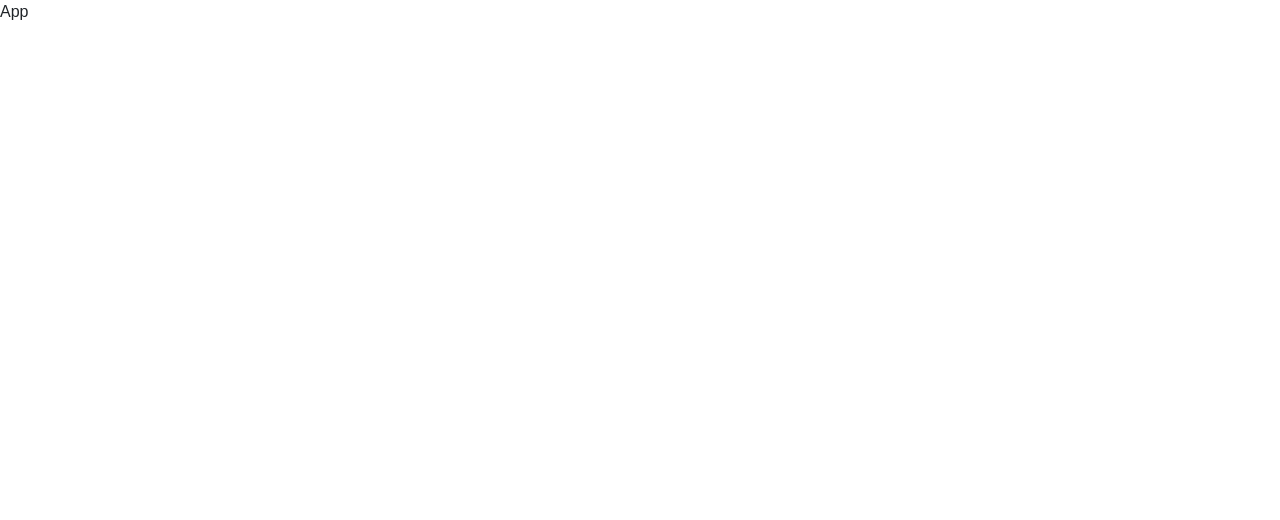
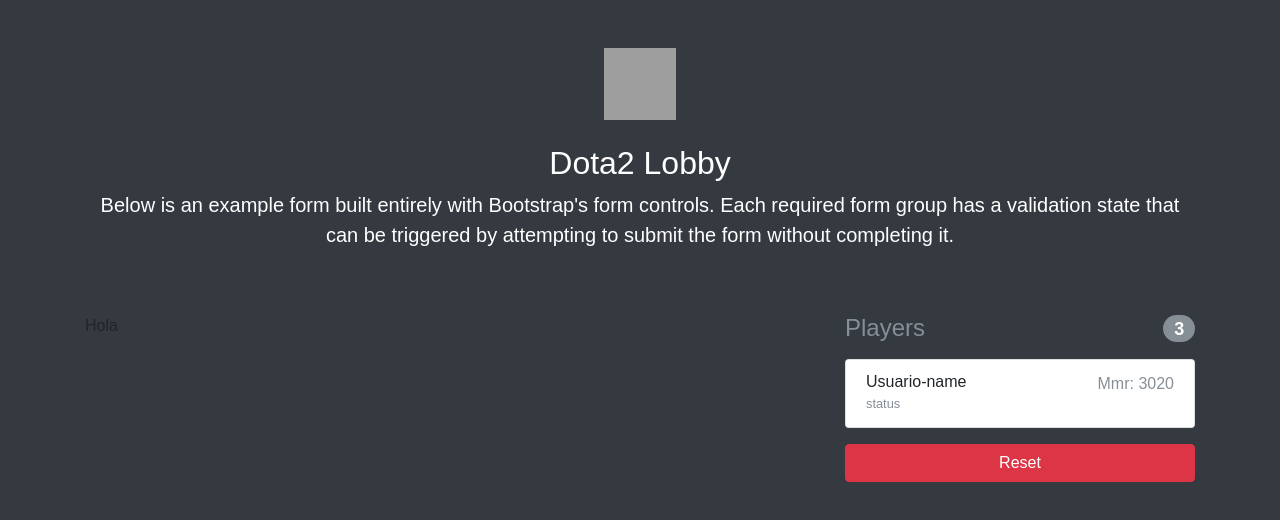
Before and after one commit to joshnavdev/lobby-dota2, a React app: page / in a window 1280 px wide. Built offline with nearby package versions, Linux system fonts and the light colour scheme; grey boxes are pictures that could not be loaded.

Commit message:
add style and players table

```diff
--- a/package.json
+++ b/package.json
@@ -11,6 +11,7 @@
     "react-redux": "^5.0.7",
     "react-scripts": "1.1.4",
     "redux": "^3.7.2",
+    "redux-logger": "^3.0.6",
     "redux-thunk": "^2.2.0",
     "socket.io": "^2.1.0",
     "socket.io-client": "^2.1.0"
--- a/public/index.html
+++ b/public/index.html
@@ -9,7 +9,7 @@
       homescreen on Android. See https://developers.google.com/web/fundamentals/engage-and-retain/web-app-manifest/
     -->
     <link rel="manifest" href="%PUBLIC_URL%/manifest.json">
-    <link rel="shortcut icon" href="%PUBLIC_URL%/favicon.ico">
+    <link rel="shortcut icon" href="https://orig00.deviantart.net/97fe/f/2013/332/c/4/dota_2_icon_by_benashvili-d6w0695.png">
     <link rel="stylesheet" href="https://maxcdn.bootstrapcdn.com/bootstrap/4.0.0-beta.2/css/bootstrap.min.css" integrity="sha384-PsH8R72JQ3SOdhVi3uxftmaW6Vc51MKb0q5P2rRUpPvrszuE4W1povHYgTpBfshb" crossorigin="anonymous">
     <!--
       Notice the use of %PUBLIC_URL% in the tags above.
@@ -20,12 +20,12 @@
       work correctly both with client-side routing and a non-root public URL.
       Learn how to configure a non-root public URL by running `npm run build`.
     -->
-    <title>React App</title>
+    <title>Dota2 Loobies</title>
     <script src="https://code.jquery.com/jquery-3.2.1.slim.min.js" integrity="sha384-KJ3o2DKtIkvYIK3UENzmM7KCkRr/rE9/Qpg6aAZGJwFDMVNA/GpGFF93hXpG5KkN" crossorigin="anonymous"></script>
     <script src="https://cdnjs.cloudflare.com/ajax/libs/popper.js/1.12.3/umd/popper.min.js" integrity="sha384-vFJXuSJphROIrBnz7yo7oB41mKfc8JzQZiCq4NCceLEaO4IHwicKwpJf9c9IpFgh" crossorigin="anonymous"></script>
     <script src="https://maxcdn.bootstrapcdn.com/bootstrap/4.0.0-beta.2/js/bootstrap.min.js" integrity="sha384-alpBpkh1PFOepccYVYDB4do5UnbKysX5WZXm3XxPqe5iKTfUKjNkCk9SaVuEZflJ" crossorigin="anonymous"></script>
   </head>
-  <body>
+  <body class="bg-dark">
     <noscript>
       You need to enable JavaScript to run this app.
     </noscript>
--- a/src/components/App.js
+++ b/src/components/App.js
@@ -1,6 +1,8 @@
 import React, { Component } from 'react';
-import io from 'socket.io-client';
-import Lobby from './lobby';
+// import io from 'socket.io-client';
+// import Lobby from './lobby';
+import PlayerBox from './playerBox';
+import Header from './header';
 
 class App extends Component {
 //   constructor(props) {
@@ -56,8 +58,14 @@
 //   }
   render() {
     return (
-      <div>
-        App
+      <div className="container">
+        <Header />
+        <div className="row justify-content-center">
+          <div className="col-md-8 mb-4">
+            Hola
+          </div>
+          <PlayerBox />
+        </div>
       </div>
     );
   }
--- /dev/null
+++ b/src/components/header/index.js
@@ -0,0 +1,15 @@
+import React from 'react';
+
+const Header = props => {
+  return (
+    <div className="py-5 text-center">
+      <img className="d-block mx-auto mb-4" src="https://orig00.deviantart.net/97fe/f/2013/332/c/4/dota_2_icon_by_benashvili-d6w0695.png" alt width={72} height={72} />
+      <h2 className="text-white">Dota2 Lobby</h2>
+      <p className="lead text-white">
+        Below is an example form built entirely with Bootstrap's form controls. Each required form group has a validation state that can be triggered by attempting to submit the form without completing it.
+      </p>
+    </div>
+  );
+};
+
+export default Header;
--- /dev/null
+++ b/src/components/playerBox/PlayerList.js
@@ -0,0 +1,17 @@
+import React from 'react';
+
+const PlayerList = props => {
+  return (
+    <ul className="list-group ">
+      <li className="list-group-item d-flex justify-content-between mb-3">
+        <div>
+          <h6 className="my-0">Usuario-name</h6>
+          <small className="text-muted">status</small>
+        </div>
+        <span className="text-muted">Mmr: 3020</span>
+      </li>
+    </ul>
+  );
+};
+
+export default PlayerList;
--- /dev/null
+++ b/src/components/playerBox/index.js
@@ -0,0 +1,17 @@
+import React from 'react';
+import PlayerList from './PlayerList';
+
+const PlayerBox = props => {
+  return (
+    <div className="col-md-4">
+      <h4 className="d-flex justify-content-between align-items-center mb-3">
+        <span className="text-muted">Players</span>
+        <span className="badge badge-secondary badge-pill">3</span>
+      </h4>
+      <PlayerList />
+      <button type="button" className="btn btn-block btn-danger ">Reset</button>
+    </div>
+  );
+};
+
+export default PlayerBox;
--- a/src/index.js
+++ b/src/index.js
@@ -3,12 +3,13 @@
 import { Provider } from 'react-redux';
 import { createStore, applyMiddleware } from 'redux';
 import reduxThunk from 'redux-thunk';
+import { createLogger } from 'redux-logger';
 
 import './index.css';
 import App from './components/App';
 import reducers from './reducers';
 
-const store = createStore(reducers, {}, applyMiddleware(reduxThunk));
+const store = createStore(reducers, {}, applyMiddleware(reduxThunk, createLogger()));
 ReactDOM.render(
   <Provider store={store} ><App /></Provider>,
   document.getElementById('root')
--- a/src/reducers/index.js
+++ b/src/reducers/index.js
@@ -1,5 +1,6 @@
 import { combineReducers } from 'redux';
+import players from './players';
 
 export default combineReducers({
-
+  players
 });
--- /dev/null
+++ b/src/reducers/players.js
@@ -0,0 +1,11 @@
+const players = (state = [], action) => {
+  switch (action.type) {
+    case 'FETCH_PLAYERS':
+      return action.payload || false;
+    case 'FETCH_PLAYER':
+    default:
+      return state;
+  }
+}
+
+export default players;
```
Also changed, not shown: src/actions/index.js (added, +11 -0 lines), src/components/playerBox/PlayerDetail.js (added), src/components/playerBox/PlayerReview.js (added), 1 other file.
